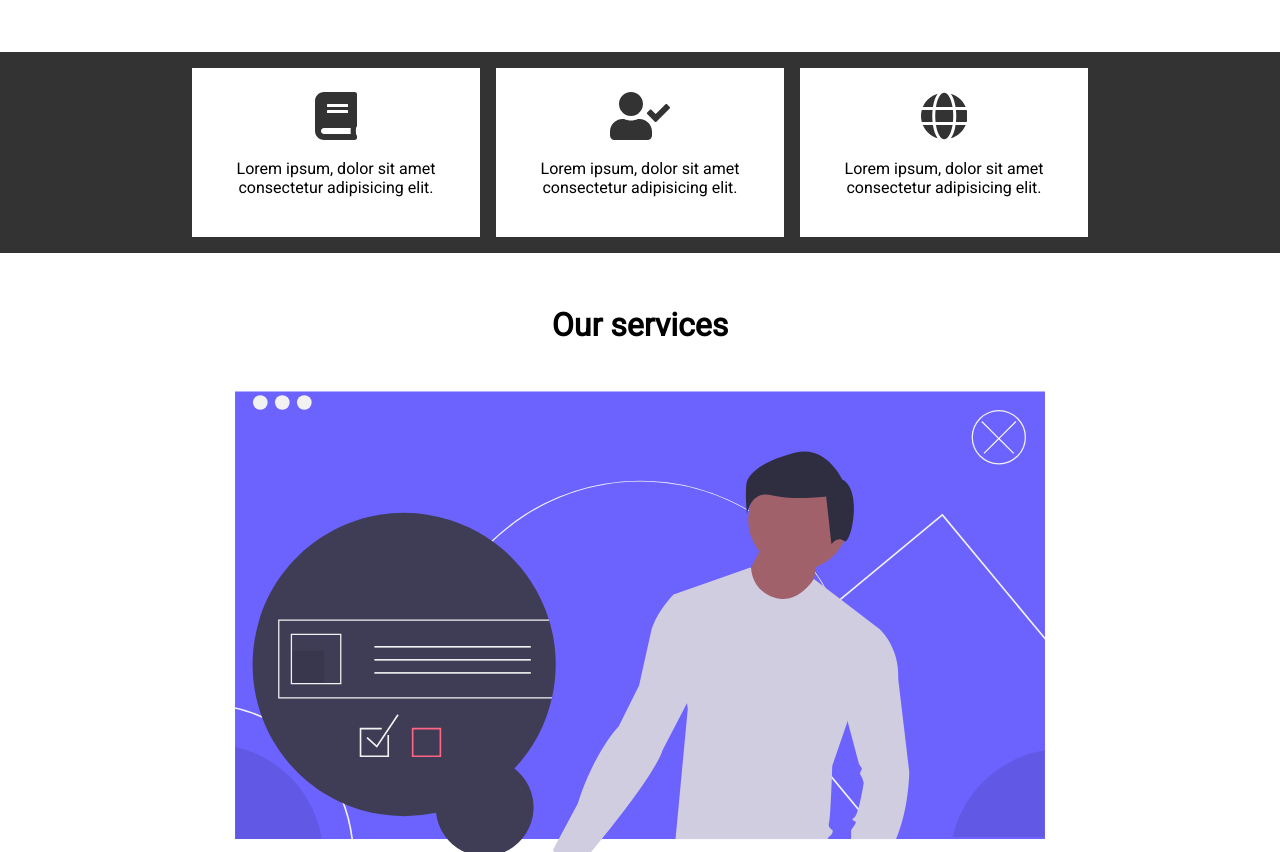
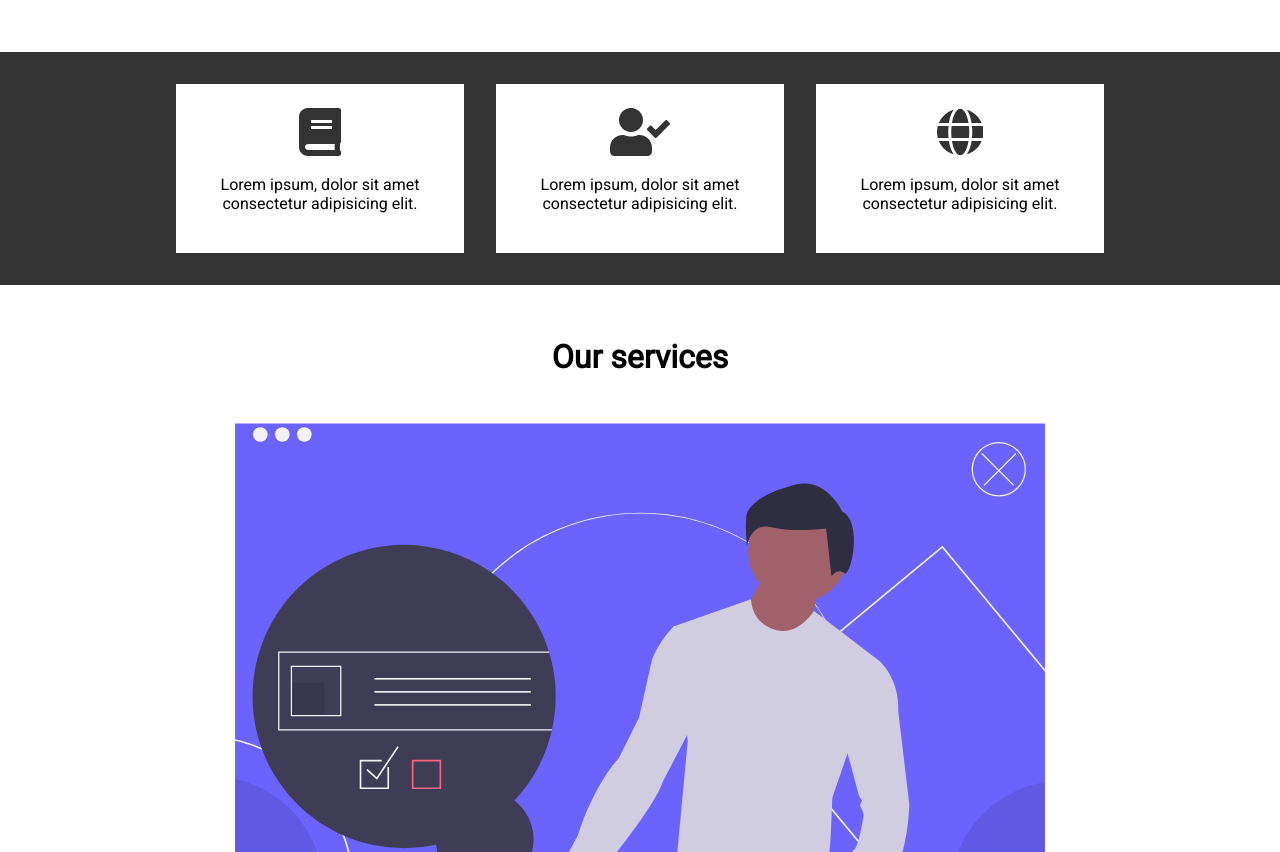
Before and after one commit to dariushine/dariushine.github.io, a plain HTML site: page project1/index.html in a window 1280 px wide. Shown: the part 1158-2010 px from the top of the page. Drawn offline with Linux system fonts and the light colour scheme; some packages are replaced by stand-ins of ours; a script that the page names is missing.

Commit message:
CSS gap is not supported in other browsers yet!

```diff
--- a/project1/style.css
+++ b/project1/style.css
@@ -19,8 +19,6 @@ h1 {
   width: 100%;
   padding: 1rem 0 1rem 0;
   display: flex;
-  column-gap: 1rem;
-  row-gap: 1rem;
   flex-flow: wrap;
   flex-direction: row;
   justify-content: center;
@@ -36,6 +34,10 @@ h1 {
   margin-right: 1rem;
 }
 
+.box-container .box + .box {
+  margin-top: 1rem;
+}
+
 .box-container .box svg {
   height: 3rem;
   fill: #333;
@@ -44,7 +46,7 @@ h1 {
 @media (min-width: 40rem) {
   .box-container .box {
     width: 15rem;
-    margin: 0;
+    margin: 1rem;
   }
 }
 
@@ -254,7 +256,7 @@ header li a:hover {
 @media (min-width: 32rem) {
   #services {
     grid-template-columns: 1fr 1fr;
-    column-gap: 2rem;
+    grid-column-gap: 6rem;
   }
 
   #services h1,
```
Also changed, not shown: main.css (+10 -6 lines).
